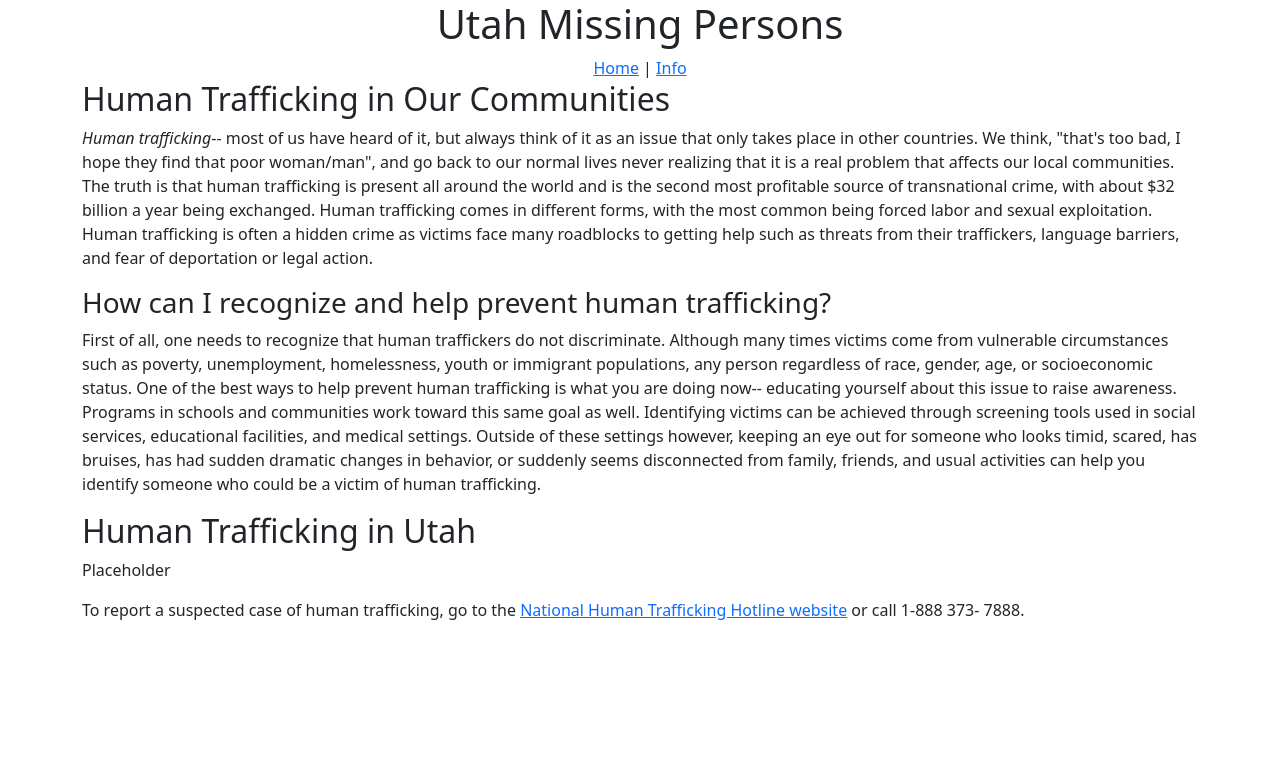
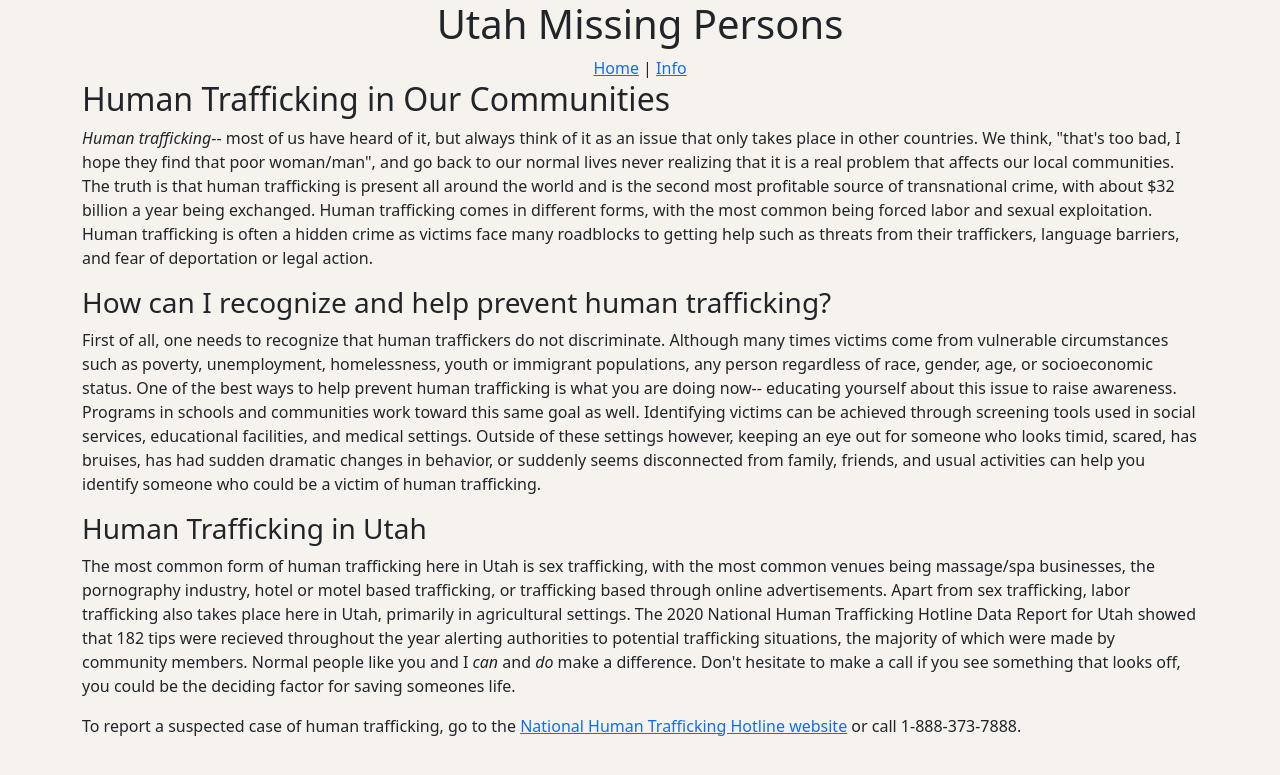
Before and after one commit to Brechristian/missing_persons_team_3, a Django app: page /about/ in a window 1280 px wide. Shown: the top 775 px of the page. Run offline with Django 4.2, Linux system fonts and the light colour scheme.

Commit message:
Added paragraph on about. Small changes

```diff
--- a/templates/base.html
+++ b/templates/base.html
@@ -13,7 +13,7 @@
     />
     <title>Utah Missing Persons</title>
   </head>
-  <body>
+  <body style="background-color:#F6F3EE;">
     <div class="container">
       <div class="col">
         <h1 style="text-align: center">Utah Missing Persons</h1>
--- a/templates/newapp/about.html
+++ b/templates/newapp/about.html
@@ -29,14 +29,26 @@
   friends, and usual activities can help you identify someone who could be a
   victim of human trafficking.
 </p>
-<h2>Human Trafficking in Utah</h2>
-<p>Placeholder</p>
+<h3>Human Trafficking in Utah</h3>
+<p>
+  The most common form of human trafficking here in Utah is sex trafficking,
+  with the most common venues being massage/spa businesses, the pornography
+  industry, hotel or motel based trafficking, or trafficking based through
+  online advertisements. Apart from sex trafficking, labor trafficking also
+  takes place here in Utah, primarily in agricultural settings. The 2020
+  National Human Trafficking Hotline Data Report for Utah showed that 182 tips
+  were recieved throughout the year alerting authorities to potential
+  trafficking situations, the majority of which were made by community members.
+  Normal people like you and I <em>can</em> and <em>do</em> make a difference.
+  Don't hesitate to make a call if you see something that looks off, you could
+  be the deciding factor for saving someones life.
+</p>
 
 <p>
   To report a suspected case of human trafficking, go to the
   <a href="https://humantraffickinghotline.org/state/utah"
     >National Human Trafficking Hotline website</a
   >
-  or call 1-888 373- 7888.
+  or call 1-888-373-7888.
 </p>
 {% endblock %}
--- a/templates/newapp/missing_person.html
+++ b/templates/newapp/missing_person.html
@@ -1,12 +1,12 @@
 {% extends 'base.html' %}
 {%load static%}
 {% block content %}
-    </h2>Missing person info:</h2>
+    </h2>Missing Person Info:</h2>
     <h3>{{ missing_person.first_name }} {{missing_person.last_name}}</h3>
     <p>
       {{ missing_person.first_name }} {{missing_person.last_name}} is a
-      {% if missing_person.gender == "F" %} Female. She
-      {% else %} Male. He
+      {% if missing_person.gender == "F" %} female. She
+      {% else %} male. He
       {% endif %}
       has been missing since {{missing_person.date_missing}}
       . At that time, they were {{missing_person.age_at_missing}}
```
